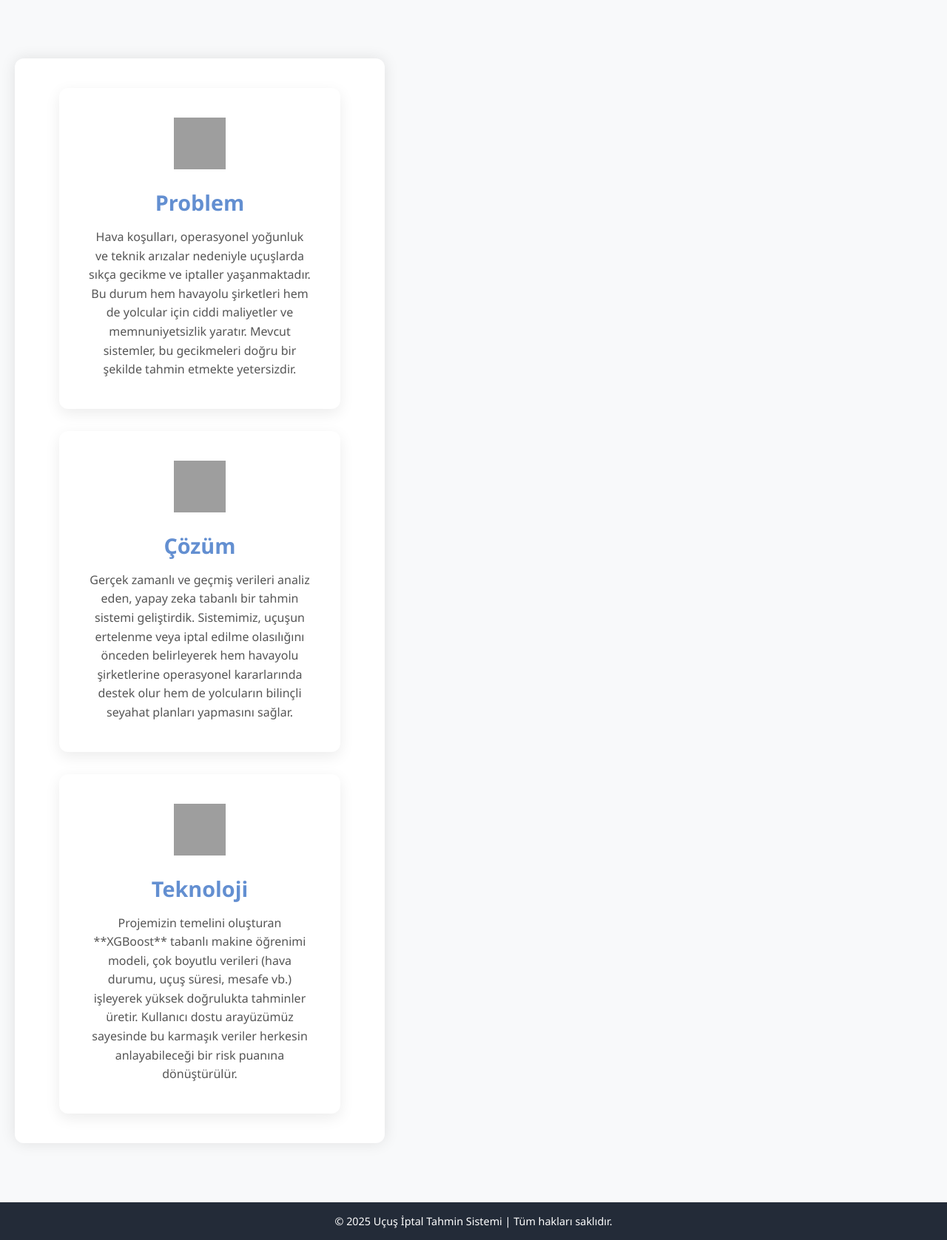
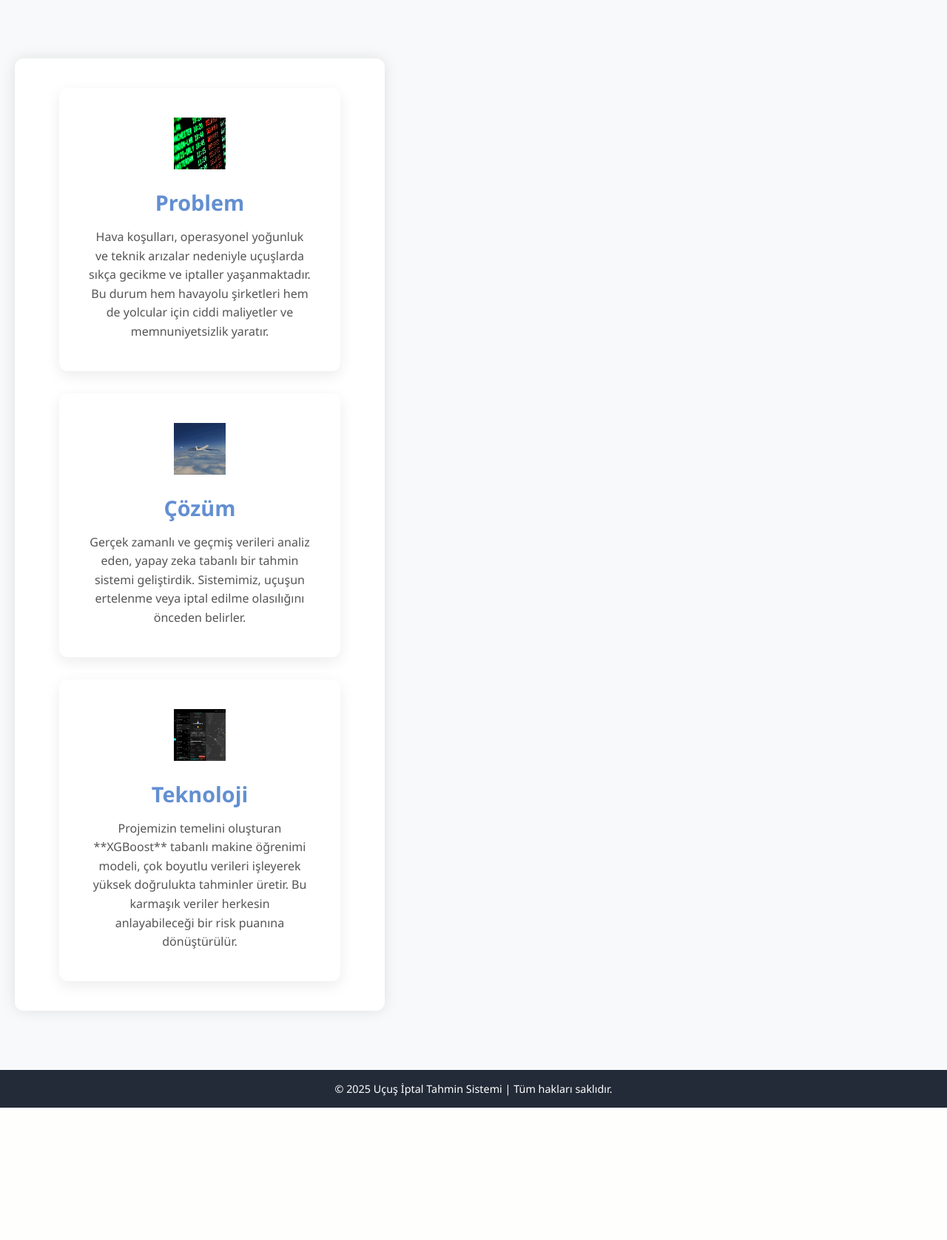
Before and after one commit to MelisaYuksek/teknoson, a Flask app: page / in a window 1280 px wide. Shown: the part 605-2282 px from the top of the page at 74% size. After the commit the page ends 2103 px from the top, so only its background shows below. Run offline with Flask 3, Linux system fonts and the light colour scheme; grey boxes are pictures that could not be loaded.

Commit message:
update changes

```diff
--- a/static/anasayfa.js
+++ b/static/anasayfa.js
@@ -2,8 +2,8 @@
 
 const galleryImages = [
     '/static/images/again.jpg',
-    '/static/images/delayed.jpg',
-    'https://i.ibb.co/T4XhJmF/galeri-3.jpg'
+    '/static/images/clouds.jpg',
+    '/staitic/images/skyplane.jpg',
 ];
 
 let currentImageIndex = 0;
--- a/static/model.css
+++ b/static/model.css
@@ -13,6 +13,7 @@
 
 .content-item {
     display: flex;
+    flex-wrap: wrap;
     align-items: center;
     gap: 40px;
     margin-bottom: 80px;
@@ -50,8 +51,7 @@
 }
 
 @media (max-width: 768px) {
-    .content-item,
-    .content-item.reverse {
+    .content-item {
         flex-direction: column;
     }
 }
--- a/templates/anasayfa.html
+++ b/templates/anasayfa.html
@@ -20,7 +20,7 @@
                 <img src="/static/images/veltrixai2.png" width="60" height="60" alt="Veltrix Logo" />
             </a>
         </div>
-        <h1>UÇUŞ İPTAL TAHMİN SİSTEMİ</h1>
+        <h1><a href="/">UÇUŞ İPTAL TAHMİN SİSTEMİ</a></h1>
         <nav class="header-nav">
             <a href="/">ANASAYFA</a>
             <a href="/tahmin-yap">TAHMİN YAP</a>
@@ -45,19 +45,19 @@
         <section class="info-section light-bg">
             <div class="container">
                 <div class="info-box">
-                    <img src="/static/images/problem-icon.png" alt="Problem" class="info-icon">
+                    <img src="/static/images/delayed.jpg" alt="Problem" class="info-icon">
                     <h3>Problem</h3>
-                    <p>Hava koşulları, operasyonel yoğunluk ve teknik arızalar nedeniyle uçuşlarda sıkça gecikme ve iptaller yaşanmaktadır. Bu durum hem havayolu şirketleri hem de yolcular için ciddi maliyetler ve memnuniyetsizlik yaratır. Mevcut sistemler, bu gecikmeleri doğru bir şekilde tahmin etmekte yetersizdir.</p>
+                    <p>Hava koşulları, operasyonel yoğunluk ve teknik arızalar nedeniyle uçuşlarda sıkça gecikme ve iptaller yaşanmaktadır. Bu durum hem havayolu şirketleri hem de yolcular için ciddi maliyetler ve memnuniyetsizlik yaratır.</p>
                 </div>
                 <div class="info-box">
-                    <img src="/static/images/solution-icon.png" alt="Çözüm" class="info-icon">
+                    <img src="/static/images/skyplane.jpg" alt="Çözüm" class="info-icon">
                     <h3>Çözüm</h3>
-                    <p>Gerçek zamanlı ve geçmiş verileri analiz eden, yapay zeka tabanlı bir tahmin sistemi geliştirdik. Sistemimiz, uçuşun ertelenme veya iptal edilme olasılığını önceden belirleyerek hem havayolu şirketlerine operasyonel kararlarında destek olur hem de yolcuların bilinçli seyahat planları yapmasını sağlar.</p>
+                    <p>Gerçek zamanlı ve geçmiş verileri analiz eden, yapay zeka tabanlı bir tahmin sistemi geliştirdik. Sistemimiz, uçuşun ertelenme veya iptal edilme olasılığını önceden belirler.</p>
                 </div>
                 <div class="info-box">
-                    <img src="/static/images/icon-easy.png" alt="Teknoloji" class="info-icon">
+                    <img src="/static/images/system.jpg" alt="Teknoloji" class="info-icon">
                     <h3>Teknoloji</h3>
-                    <p>Projemizin temelini oluşturan **XGBoost** tabanlı makine öğrenimi modeli, çok boyutlu verileri (hava durumu, uçuş süresi, mesafe vb.) işleyerek yüksek doğrulukta tahminler üretir. Kullanıcı dostu arayüzümüz sayesinde bu karmaşık veriler herkesin anlayabileceği bir risk puanına dönüştürülür.</p>
+                    <p>Projemizin temelini oluşturan **XGBoost** tabanlı makine öğrenimi modeli, çok boyutlu verileri işleyerek yüksek doğrulukta tahminler üretir. Bu karmaşık veriler herkesin anlayabileceği bir risk puanına dönüştürülür.</p>
                 </div>
             </div>
         </section>
--- a/templates/model.html
+++ b/templates/model.html
@@ -20,7 +20,7 @@
                 <img src="/static/images/veltrixai2.png" width="60" height="60" alt="Veltrix Logo" />
             </a>
         </div>
-        <h1>UÇUŞ İPTAL TAHMİN SİSTEMİ</h1>
+        <h1><a href="/">UÇUŞ İPTAL TAHMİN SİSTEMİ</a></h1>
         <nav class="header-nav">
             <a href="/">ANASAYFA</a>
             <a href="/tahmin-yap">TAHMİN YAP</a>
@@ -47,7 +47,7 @@
                 </div>
             </div>
 
-            <div class="content-item reverse">
+            <div class="content-item">
                 <div class="content-text">
                     <h3>Minimal Veri Girişi, Maksimum Değer</h3>
                     <p>Kullanıcılarımızın sadece bilet üzerindeki temel bilgileri (kalkış/varış noktası, tarih) girerek yüksek doğrulukta tahminlere ulaşmasını sağlıyoruz. Geliştirdiğimiz model, veri sızıntısı olmayan yapısıyla güvenilir ve anlamlı çıktılar sunar.</p>
```
Also changed, not shown: templates/veltrixai.html (+6 -6 lines), static/images/skyplane.jpg (added), static/images/system.jpg (added).
